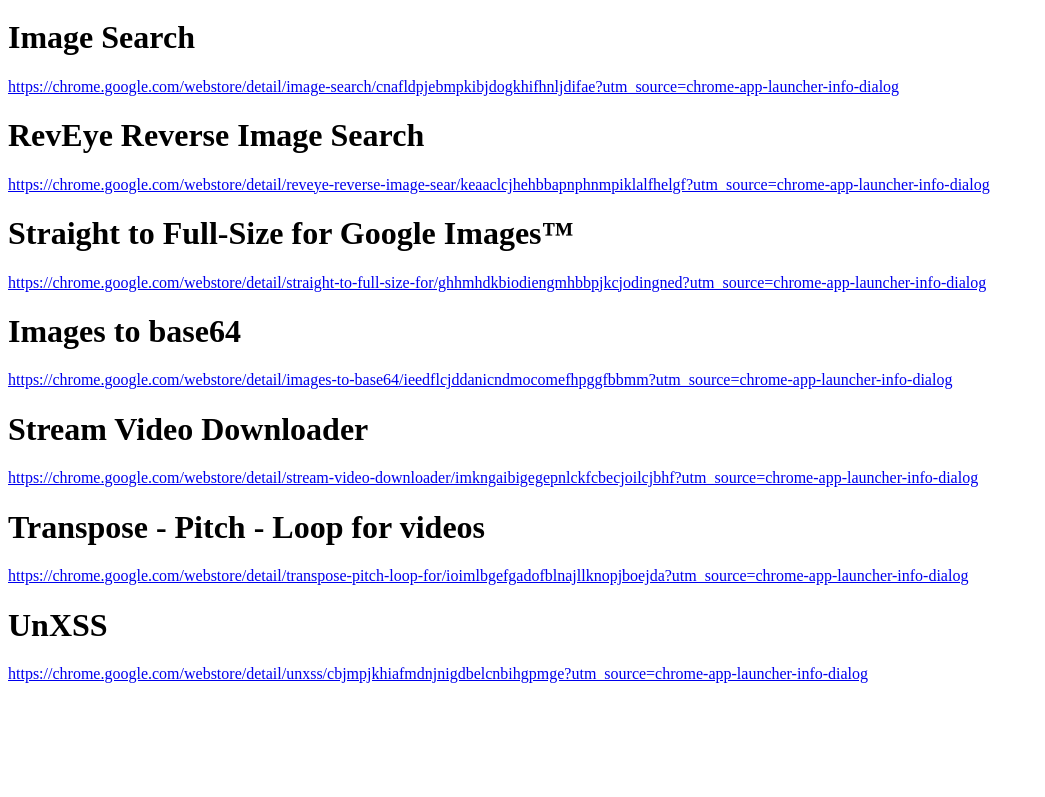
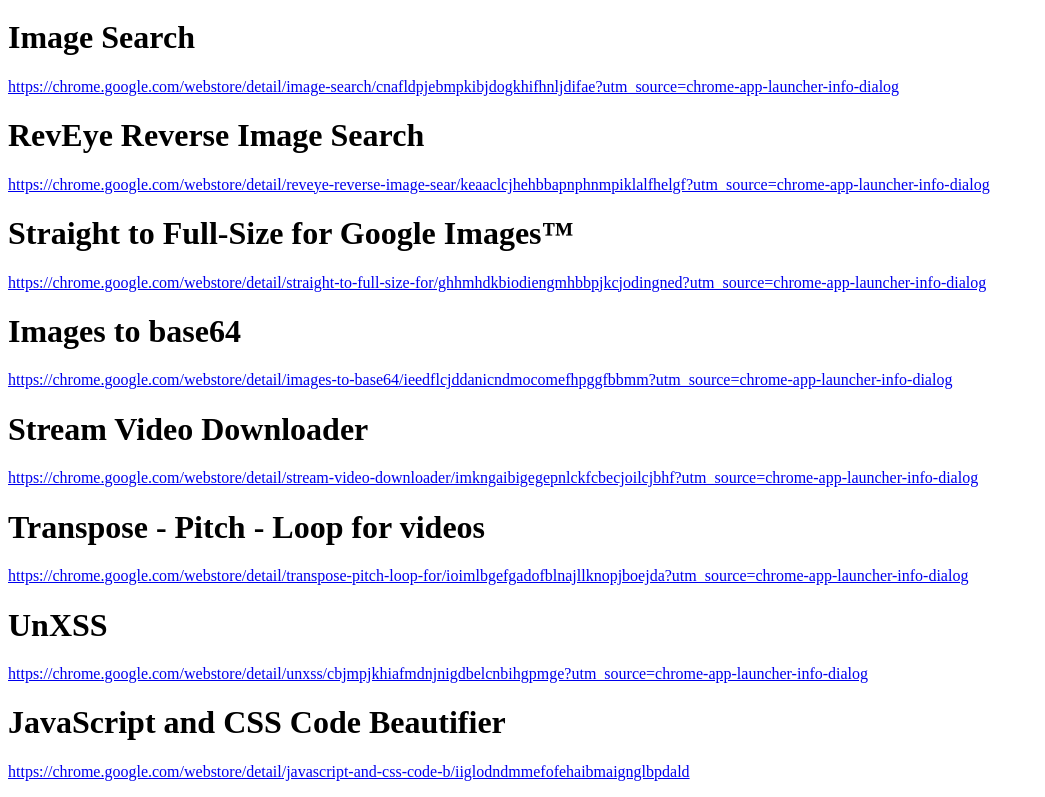
Before and after one commit to aahedi/chrome-extension, a plain HTML site: page index.html in a window 1280 px wide. Shown: the part 1666-2463 px from the top of the page, without its empty margins (0-1045 px from the left). Before the commit the page ends 2365 px from the top, so only its background shows below. Drawn offline with Linux system fonts and the light colour scheme.

Commit message:
Update index.html

```diff
--- a/index.html
+++ b/index.html
@@ -53,7 +53,8 @@
         <p><a href="https://chrome.google.com/webstore/detail/transpose-pitch-loop-for/ioimlbgefgadofblnajllknopjboejda?utm_source=chrome-app-launcher-info-dialog" rel="nofollow">https://chrome.google.com/webstore/detail/transpose-pitch-loop-for/ioimlbgefgadofblnajllknopjboejda?utm_source=chrome-app-launcher-info-dialog</a></p>
         <h1><a id="user-content-unxss" href="#unxss"></a>UnXSS</h1>
         <p><a href="https://chrome.google.com/webstore/detail/unxss/cbjmpjkhiafmdnjnigdbelcnbihgpmge?utm_source=chrome-app-launcher-info-dialog" rel="nofollow">https://chrome.google.com/webstore/detail/unxss/cbjmpjkhiafmdnjnigdbelcnbihgpmge?utm_source=chrome-app-launcher-info-dialog</a></p>
+        <h1><a id="user-content-javascript-and-css-code-beautifier" href="#javascript-and-css-code-beautifier"></a>JavaScript and CSS Code Beautifier</h1>
+        <p><a href="https://chrome.google.com/webstore/detail/javascript-and-css-code-b/iiglodndmmefofehaibmaignglbpdald" rel="nofollow">https://chrome.google.com/webstore/detail/javascript-and-css-code-b/iiglodndmmefofehaibmaignglbpdald</a></p>
     </div>
 </body>
-
 </html>
```
